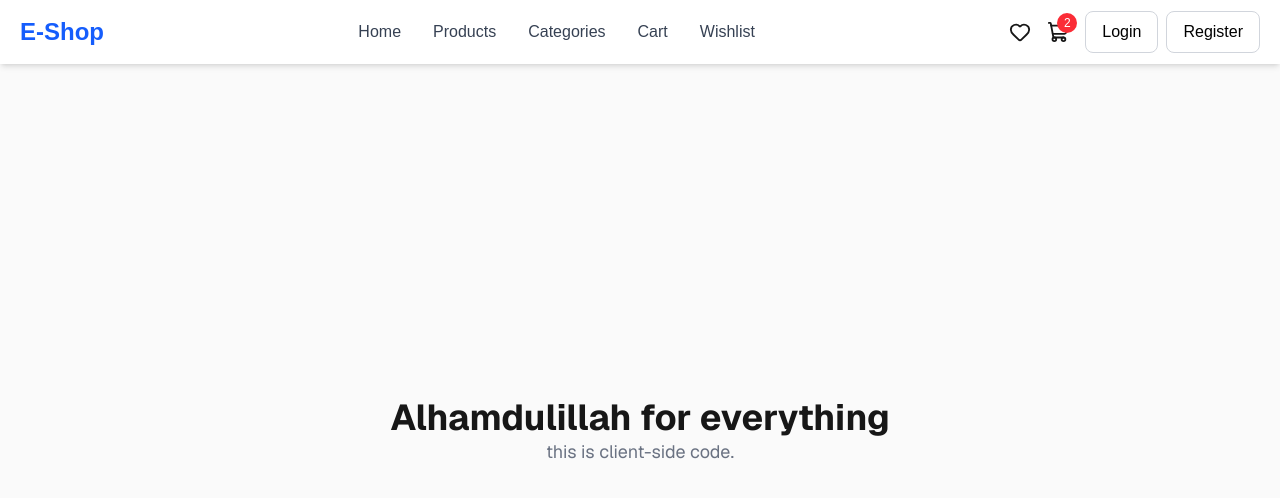
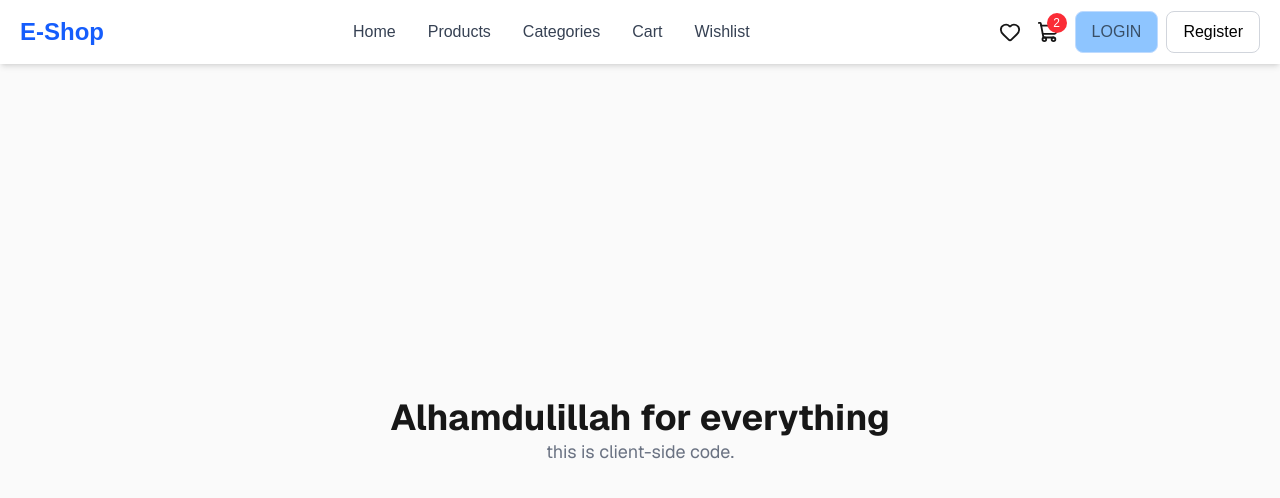
Before and after one commit to mdnlislam/E-CommersWeb, a Next.js app in the folder client/: page / in a window 1280 px wide. Shown: the top 498 px of the page. Built offline with nearby package versions, Linux system fonts and the light colour scheme.

Commit message:
ok navbar

```diff
--- a/client/components/shared/Navbar.jsx
+++ b/client/components/shared/Navbar.jsx
@@ -4,8 +4,8 @@ import Link from "next/link";
 import { navLinks } from "@/data/navLinks";
 import { Heart, ShoppingCart, User } from "lucide-react";
 // import { useState } from "react";
-import { usePathname } from "next/navigation";
-
+import { usePathname, useRouter } from "next/navigation";
+import { useEffect, useState } from "react";
 export default function Navbar() {
   // const [active, setActive] = useState(false);
   const user = null; // পরে JWT/Auth Context থেকে আসবে
@@ -61,12 +61,9 @@ export default function Navbar() {
               </Link>
             ) : (
               <div className="flex items-center gap-2">
-                <Link
-                  href="/login"
-                  className={`border text-black border-gray-300 px-4 py-2 rounded-lg  ${pathname === "/login" ? "bg-blue-700 text-white" : ""}`}
-                >
-                  Login
-                </Link>
+                <h3>
+                  <Logout />
+                </h3>
 
                 <Link
                   href="/register"
@@ -82,3 +79,32 @@ export default function Navbar() {
     </nav>
   );
 }
+
+export function Logout() {
+  const pathname = usePathname();
+  const router = useRouter();
+  const [token, setToken] = useState(null);
+  useEffect(() => {
+    const token = localStorage.getItem("token");
+    setToken(token);
+  }, [pathname]);
+
+  const handleLogout = () => {
+    localStorage.removeItem("token");
+    setToken(null);
+    router.push("/login");
+  };
+  return (
+    <div
+      onClick={handleLogout}
+      className={`border px-4 py-2 rounded-lg cursor-pointer transition
+    ${
+      token
+        ? "bg-red-300 text-white border-red-200 hover:bg-red-300"
+        : "bg-blue-300 text-black/60 border-blue-200 hover:bg-blue-300"
+    }`}
+    >
+      {token ? "LOGOUT" : "LOGIN"}
+    </div>
+  );
+}
```
